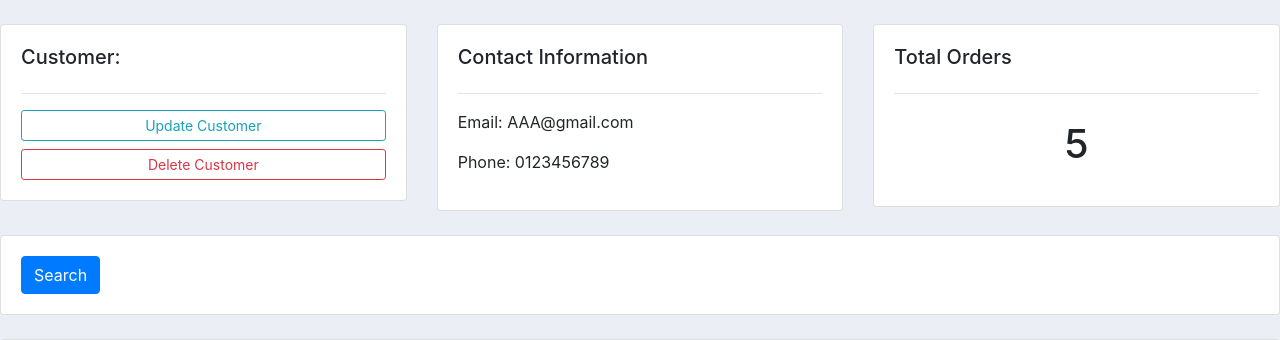
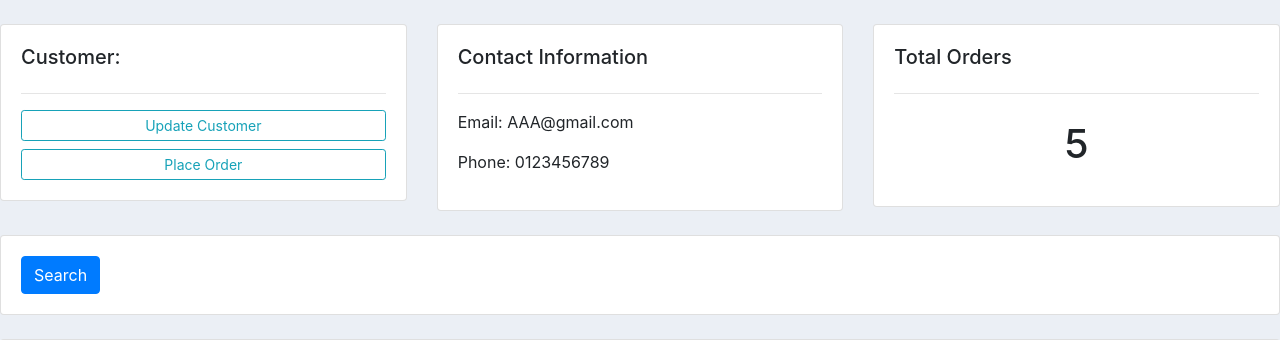
Before and after one commit to LeKiet258/Software-midterm-personal, a Django app: page /customer/1/ in a window 1280 px wide. Shown: the part 56-396 px from the top of the page. Run offline with Django 4.2, Linux system fonts and the light colour scheme; data comes from the database, SQL or seed files in the repository; both versions use the stored data as it was after the commit.

Commit message:
inline formsets and hide exsiting orders of a single customer

```diff
--- a/accounts/templates/accounts/customer.html
+++ b/accounts/templates/accounts/customer.html
@@ -8,7 +8,7 @@
 			<h5>Customer:</h5>
 			<hr>
 			<a class="btn btn-outline-info  btn-sm btn-block" href="">Update Customer</a>
-			<a class="btn btn-outline-danger  btn-sm btn-block" href="">Delete Customer</a>
+			<a class="btn btn-outline-info  btn-sm btn-block" href="{% url 'create_order' customer.id %}">Place Order</a>
 
 		</div>
 	</div>
--- a/accounts/templates/accounts/dashboard.html
+++ b/accounts/templates/accounts/dashboard.html
@@ -37,7 +37,7 @@
 		<h5>LAST 5 ORDERS</h5>
 		<hr>
 		<div class="card card-body">
-			<a class="btn btn-primary btn-sm btn-block" href="{% url 'create_order' %}">Create Order</a>
+
 			<table class="table table-sm">
 				<tr>
 					<th>Product</th>
--- a/accounts/templates/accounts/order_form.html
+++ b/accounts/templates/accounts/order_form.html
@@ -10,7 +10,11 @@
 
             <form action="" method="POST">
                 {% csrf_token %}
-                {{form}}
+                {{ formset.management_form }}
+                {% for form in formset %}
+                    {{form}}
+                    <hr>
+                {% endfor %}
 
                 <input type="submit" name="Submit">
             </form>
--- a/accounts/urls.py
+++ b/accounts/urls.py
@@ -6,7 +6,7 @@ urlpatterns = [
     path('', views.home, name="home"), # [base page, view connect to the base page]
     path('products/', views.products, name="products"),
     path('customer/<str:pk>/', views.customer, name="customer"), # this url is dynamic
-    path('create_order/', views.create_order, name='create_order'),
+    path('create_order/<str:pk>', views.create_order, name='create_order'),
     path('update_order/<str:pk>', views.update_order, name='update_order'),
     path('delete_order/<str:pk>', views.delete_order, name='delete_order')
 ]
--- a/accounts/views.py
+++ b/accounts/views.py
@@ -3,6 +3,7 @@ from django.shortcuts import render, redirect
 from django.http import HttpResponse
 from matplotlib.style import context
 from .models import *
+from django.forms import inlineformset_factory
 from .forms import OrderForm
 
 # home page
@@ -34,17 +35,21 @@ def customer(request, pk):
 
     return render(request, 'accounts/customer.html', context)
 
-def create_order(request):
-    form = OrderForm()
+def create_order(request, pk):
+    OrderFormSet = inlineformset_factory(Customer, Order, fields=('product', 'status'), extra=10) # [parent model, child model]
+    customer = Customer.objects.get(id=pk)
+    # 'queryset': tránh reference tới thông tin order cũ khi đặt hàng mới
+    formset = OrderFormSet(queryset = Order.objects.none() ,instance=customer)
 
-    # quy trình save changes
+    # xử lý sau khi bấm nút 'Submit' để đặt hàng
     if request.method == 'POST':
-        form = OrderForm(request.POST) # pass the info to 'OrderForm' object to handle
-        if form.is_valid():
-            form.save() # save the info passed in to the DB
+        # form = OrderForm(request.POST) # pass the info to 'OrderForm' object to handle
+        formset = OrderFormSet(request.POST, instance=customer)
+        if formset.is_valid():
+            formset.save() # save the info passed in to the DB
             return redirect('/') # send us back to the 'main' template
 
-    context = {'form': form}
+    context = {'formset': formset}
     return render(request, 'accounts/order_form.html', context)
 
 def update_order(request, pk):
```
Also changed, not shown: db.sqlite3.
